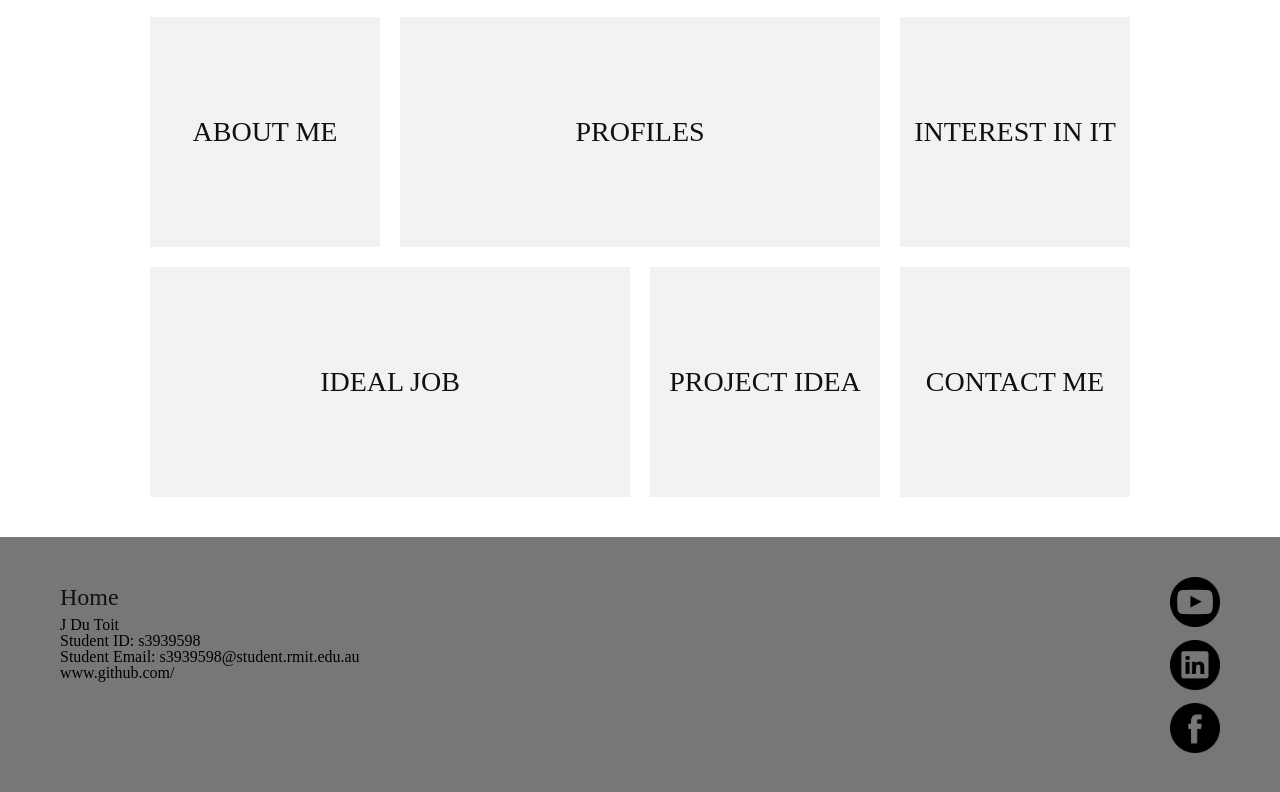
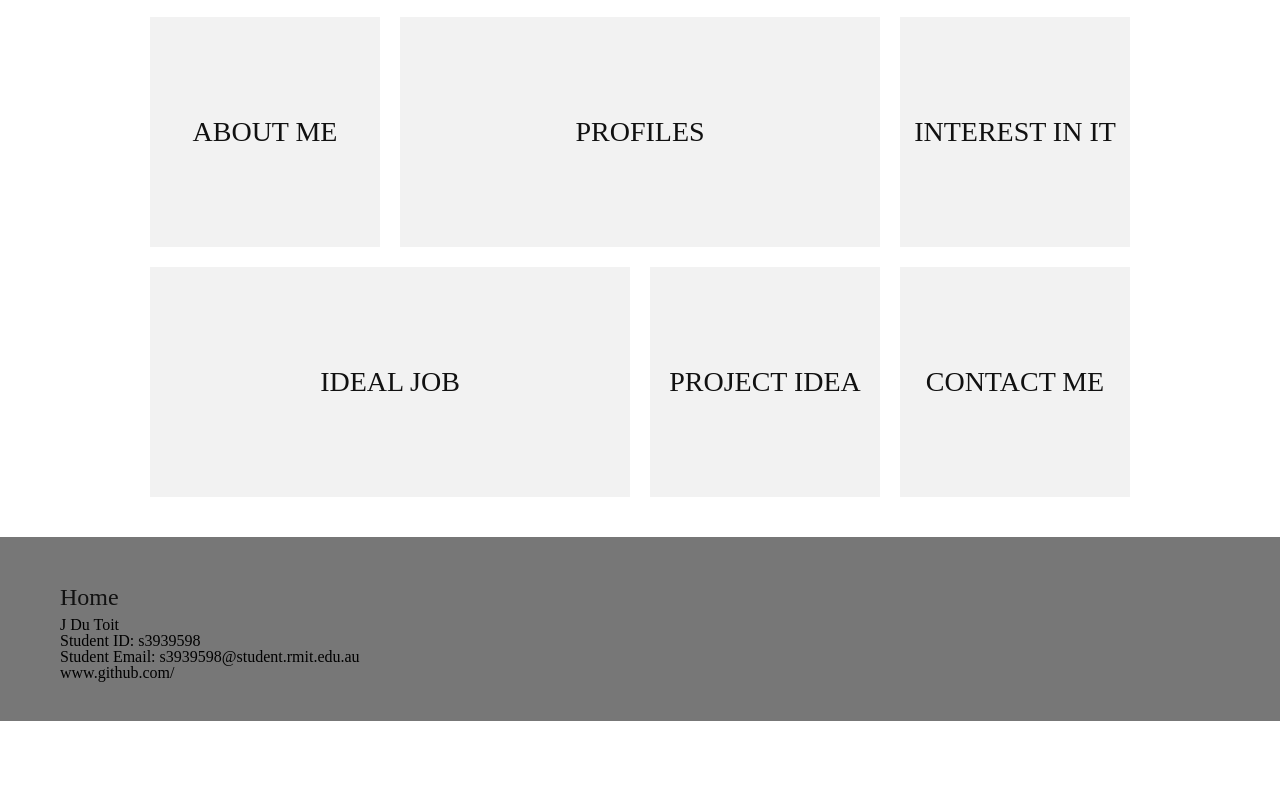
Before and after one commit to JDT-dev/assignment1-myprofile, a plain HTML site: page index.html in a window 1280 px wide. Shown: the part 653-1445 px from the top of the page. After the commit the page ends 1374 px from the top, so only its background shows below. Drawn offline with Linux system fonts and the light colour scheme.

Commit message:
overall updates

```diff
--- a/index.html
+++ b/index.html
@@ -109,17 +109,6 @@
           <li>www.github.com/
           </li>
         </ul>
-        <div class="footer-sm">
-          <a href="#">
-            <img src="img/youtube-button.png" alt="youtube icon">
-          </a>
-          <a href="#">
-            <img src="img/linkedin-button.png" alt="linkedin icon">
-          </a>
-          <a href="#">
-            <img src="img/facebook-icon.png" alt="facebook icon">
-          </a>
-        </div>
          <div class="wrapper">
       </footer>
     </div>
--- a/style.css
+++ b/style.css
@@ -303,7 +303,7 @@ p  {
 .about-banner h1 {
     font-family: 'Avenir';
     font-size: 28px;
-    font-weight: 100;
+    font-weight: 150px;
     font-style: italic;
     line-height: 35px;
     color: #f6f6f6;
```
Also changed, not shown: about.html (+2 -1 lines), contact.html (+2 -0 lines), job.html (+2 -0 lines), project.html (+1 -0 lines), img/job-pd.png.
